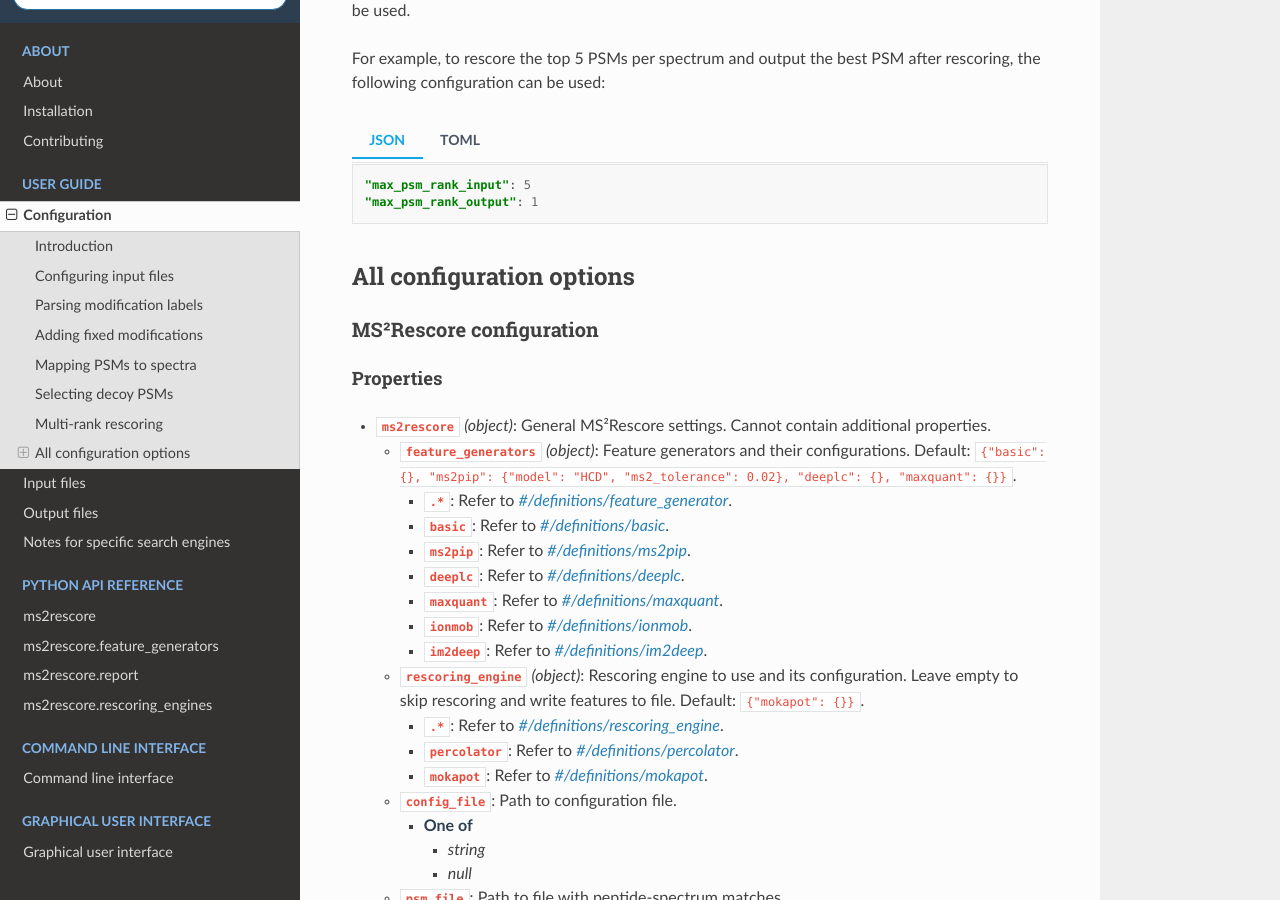
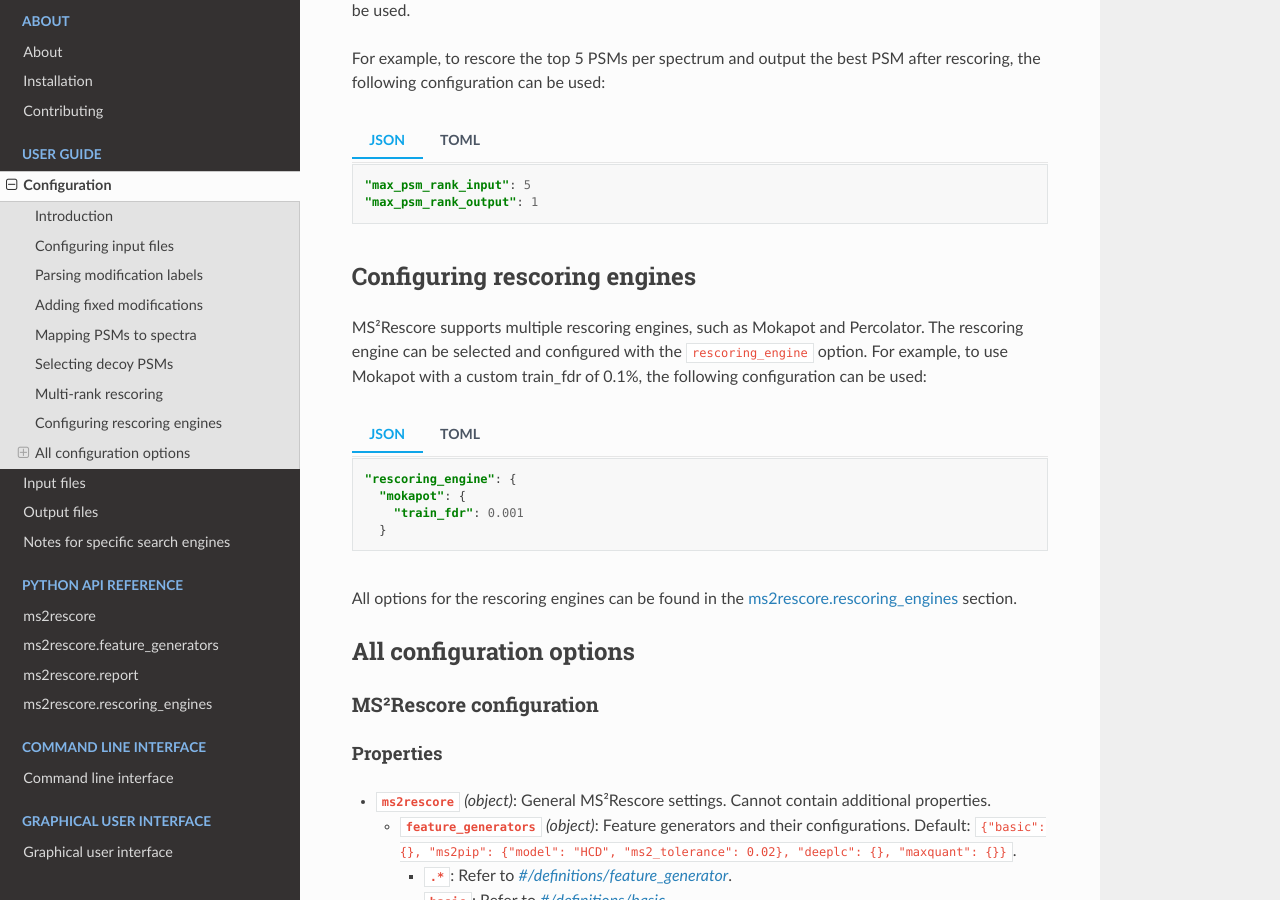
Before and after one commit to compomics/ms2rescore, a Sphinx documentation site: the page built from docs/source/userguide/configuration.rst, in a window 1280 px wide and 900 px high, scrolled down 4098 px. Built offline with Sphinx 7.4.7 and the Read the Docs theme 2.0.0, drawn with Linux system fonts in a browser that asks for light colours; comment, search, counter and statistics services are not loaded.

Commit message:
Docs: More documentation on input files and rescoring engine configuration.

```diff
--- a/docs/source/userguide/configuration.rst
+++ b/docs/source/userguide/configuration.rst
@@ -271,6 +271,35 @@
     max_psm_rank_output = 1
 
 
+Configuring rescoring engines
+=============================
+
+MS²Rescore supports multiple rescoring engines, such as Mokapot and Percolator. The rescoring
+engine can be selected and configured with the ``rescoring_engine`` option. For example, to use
+Mokapot with a custom train_fdr of 0.1%, the following configuration can be used:
+
+.. tab:: JSON
+
+  .. code-block:: json
+
+    "rescoring_engine": {
+      "mokapot": {
+        "train_fdr": 0.001
+      }
+
+.. tab:: TOML
+
+    .. code-block:: toml
+
+      [ms2rescore.rescoring_engine.mokapot]
+      train_fdr = 0.001
+
+
+All options for the rescoring engines can be found in the :ref:`ms2rescore.rescoring_engines`
+section.
+
+
+
 All configuration options
 =========================
 
--- a/docs/source/userguide/output-files.rst
+++ b/docs/source/userguide/output-files.rst
@@ -52,8 +52,8 @@
 | ``<prefix>.<mokapot/percolator>.weights.txt``               | Feature weights, showing feature usage in the rescoring run |
 +-------------------------------------------------------------+-------------------------------------------------------------+
 
-If no rescoring engine is selected (or if Percolator was selected), the following files will also
-be written:
+If no rescoring engine is selected, if Percolator was selected, or in DEBUG mode, the following
+files will also be written:
 
 +-------------------------------------------------------------+-----------------------------------------------------------+
 | File                                                        | Description                                               |
```
Also changed, not shown: docs/source/userguide/input-files.rst (+17 -9 lines).
